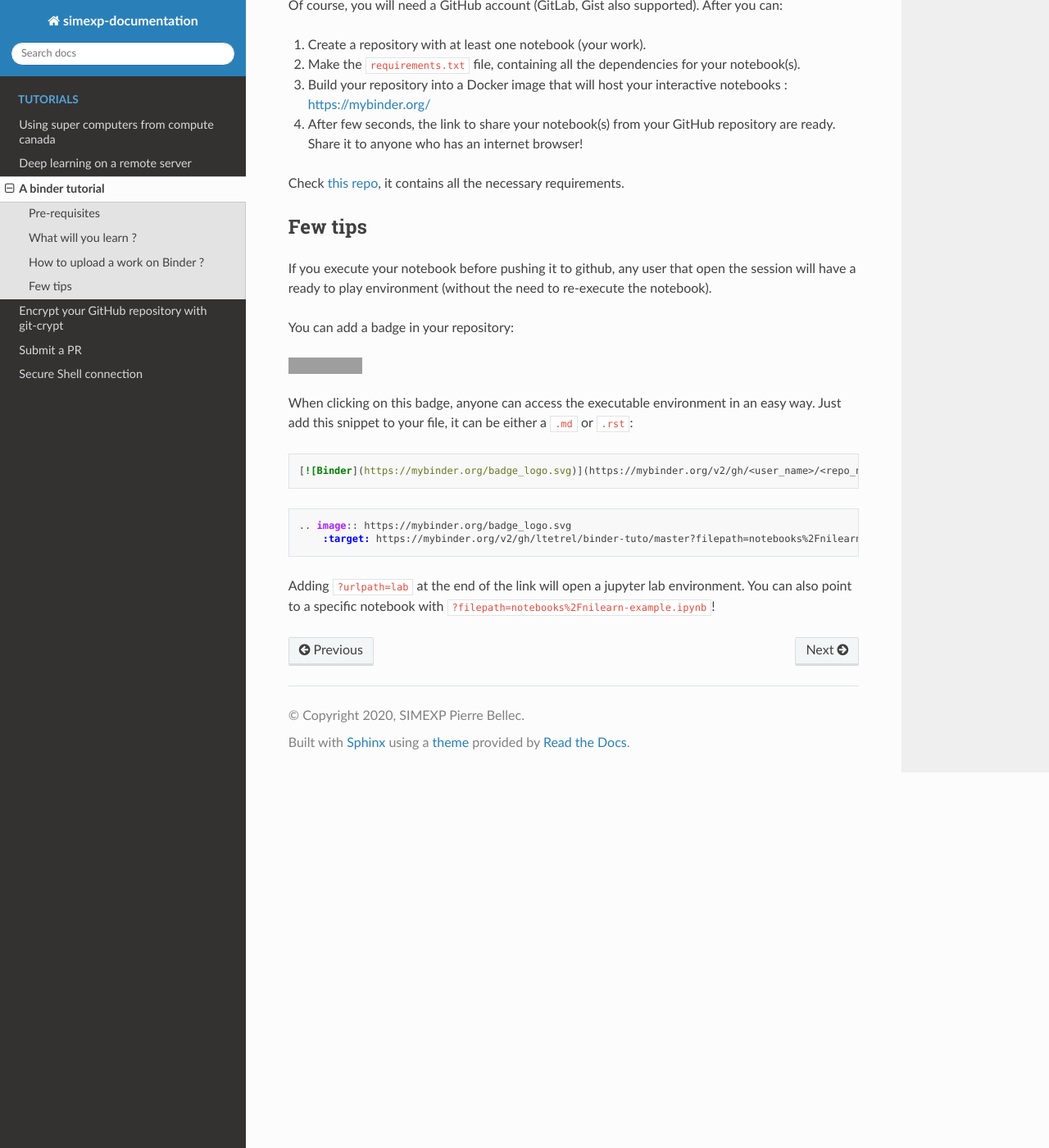
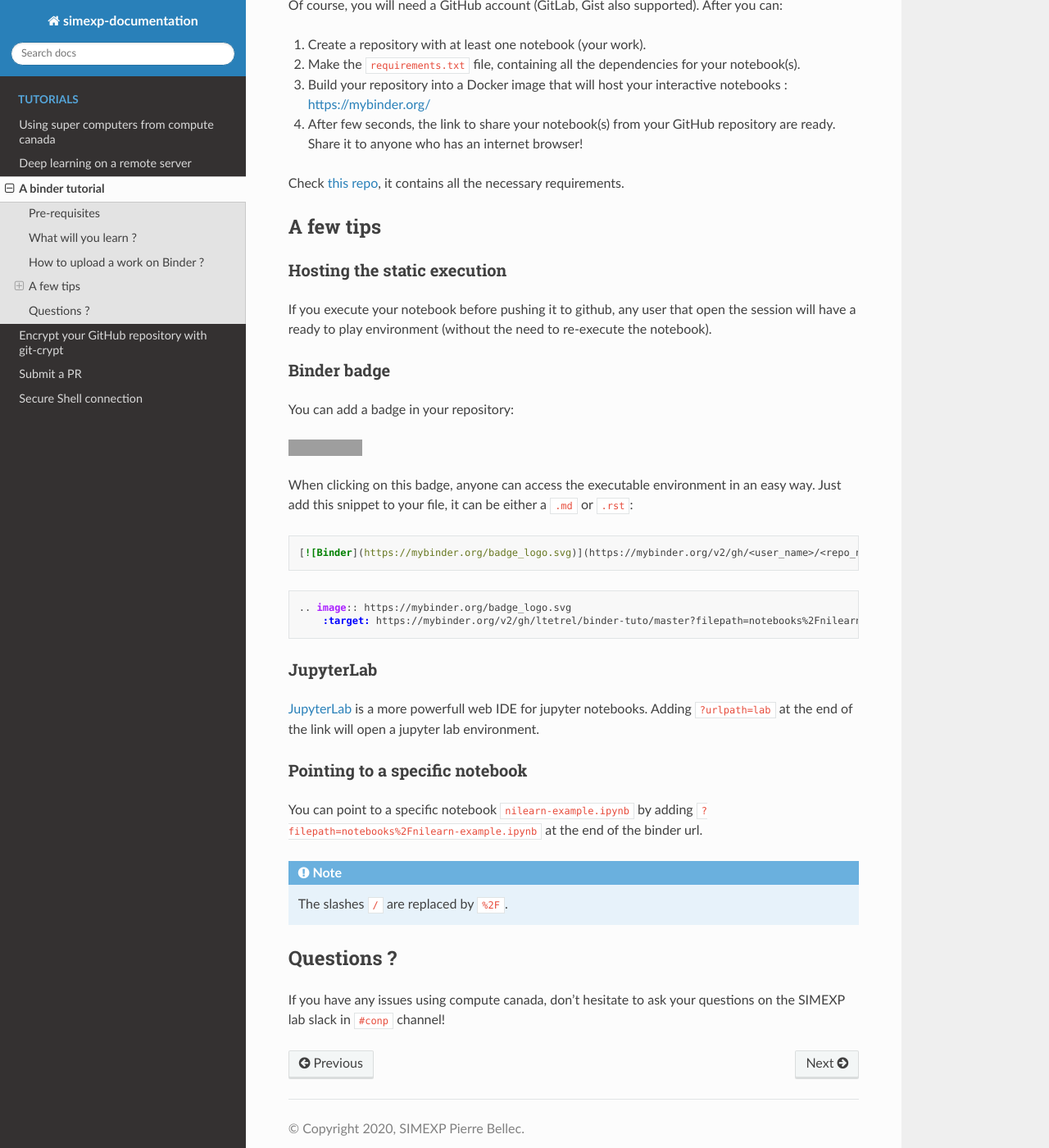
Before and after one commit to SIMEXP/lab-documentation, a Sphinx documentation site: the page built from source/tutorials/binder.rst, in a window 1280 px wide and 1400 px high, scrolled down 741 px. Shown: the whole window at 82% size. Built offline with Sphinx 7.4.7 and the Read the Docs theme 2.0.0, drawn with Linux system fonts in a browser that asks for light colours; grey boxes are pictures that could not be loaded.

Commit message:
improving tutorials, typos, links ..

```diff
--- a/source/tutorials/binder.rst
+++ b/source/tutorials/binder.rst
@@ -33,10 +33,16 @@ After you can:
 
 Check `this repo <https://github.com/ltetrel/binder-tuto>`_, it contains all the necessary requirements.
 
-Few tips
-::::::::
+A few tips
+::::::::::
+
+Hosting the static execution
+----------------------------
 
 If you execute your notebook before pushing it to github, any user that open the session will have a ready to play environment (without the need to re-execute the notebook).
+
+Binder badge
+------------
 
 You can add a badge in your repository:
 
@@ -55,5 +61,21 @@ Just add this snippet to your file, it can be either a ``.md`` or ``.rst``:
     .. image:: https://mybinder.org/badge_logo.svg
         :target: https://mybinder.org/v2/gh/ltetrel/binder-tuto/master?filepath=notebooks%2Fnilearn-example.ipynb
 
+JupyterLab
+----------
+
+`JupyterLab <https://jupyterlab.readthedocs.io/en/stable/>`_ is a more powerfull web IDE for jupyter notebooks.
 Adding ``?urlpath=lab`` at the end of the link will open a jupyter lab environment.
-You can also point to a specific notebook with ``?filepath=notebooks%2Fnilearn-example.ipynb``!
+
+Pointing to a specific notebook
+-------------------------------
+
+You can point to a specific notebook ``nilearn-example.ipynb`` by adding ``?filepath=notebooks%2Fnilearn-example.ipynb`` at the end of the binder url.
+
+.. note::
+    The slashes ``/`` are replaced by ``%2F``.
+
+Questions ?
+:::::::::::
+
+If you have any issues using compute canada, don't hesitate to ask your questions on the SIMEXP lab slack in ``#conp`` channel!
--- a/source/tutorials/ssh.rst
+++ b/source/tutorials/ssh.rst
@@ -86,8 +86,8 @@ Connect to a server
 .. note::
     You can also connect to a server via its public IP in the form XXX.XX.XX.XX
 
-TIPS
-::::
+A few tips
+::::::::::
 
 Automatic authentification
 --------------------------
--- a/source/tutorials/submit_pr.rst
+++ b/source/tutorials/submit_pr.rst
@@ -1,4 +1,4 @@
 Submit a PR
-================================
+===========
 
 https://help.github.com/en/articles/creating-a-pull-request-from-a-fork
```
Also changed, not shown: source/tutorials/hpc.rst (+8 -6 lines), source/tutorials/server_dl.rst (+5 -6 lines).
